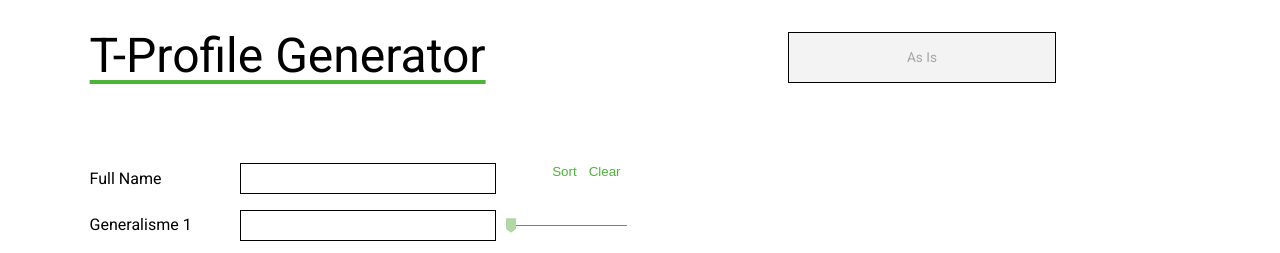
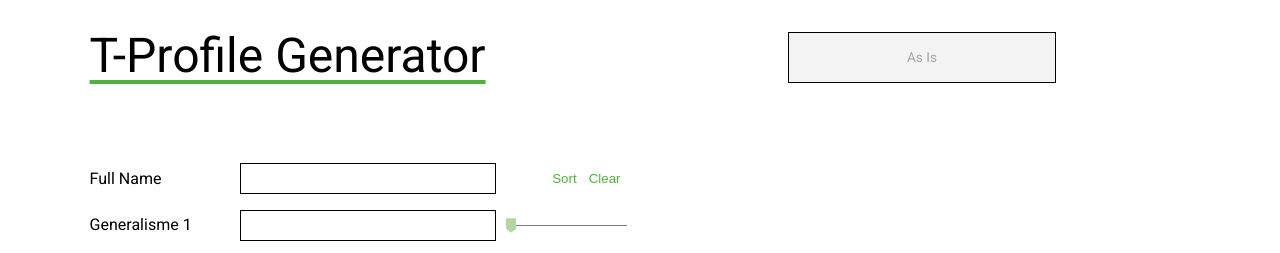
Before and after one commit to Euricom/t-profile-gen-v2, a React (Vite) app: page / in a window 1280 px wide. Shown: the top 253 px of the page. Built offline with nearby package versions, Linux system fonts and the light colour scheme.

Commit message:
chore: sorting done

```diff
--- a/src/components/Skills/index.tsx
+++ b/src/components/Skills/index.tsx
@@ -9,7 +9,7 @@ import TextInput from '../TextInput';
 
 const FullNameWrapper = styled.div`
   display: flex;
-  align-items: flex-start;
+  align-items: center;
   justify-content: space-between;
 `;
 
--- a/src/contexts/skills.tsx
+++ b/src/contexts/skills.tsx
@@ -76,10 +76,14 @@ const SkillProvider = ({ children }: SkillProviderProps): JSX.Element => {
     const sortedGeneralisms = generalisms.sort((g1, g2) => g2.proficiency - g1.proficiency);
     const sortedSpecialisms = specialisms.sort((s1, s2) => s2.proficiency - s1.proficiency);
 
-    const newSkillSets = [...sortedGeneralisms, ...sortedSpecialisms].reduce<SkillContextValue['skillSets']>((skillSets, skill) => {
+    const newSkillSets = [...sortedGeneralisms, ...sortedSpecialisms].reduce<SkillContextValue['skillSets']>((skillSetsObj, skill, index) => {
       isSkillType(skill.id);
 
-      return {...skillSets, [skill.id]: skill}
+      const id = Object.keys(skillSets)[index]
+
+      isSkillType(id)
+
+      return {...skillSetsObj, [skill.id]: {...skill, id}}
     }, {} as SkillContextValue['skillSets'])
 
     setSkillSets(newSkillSets);
```
